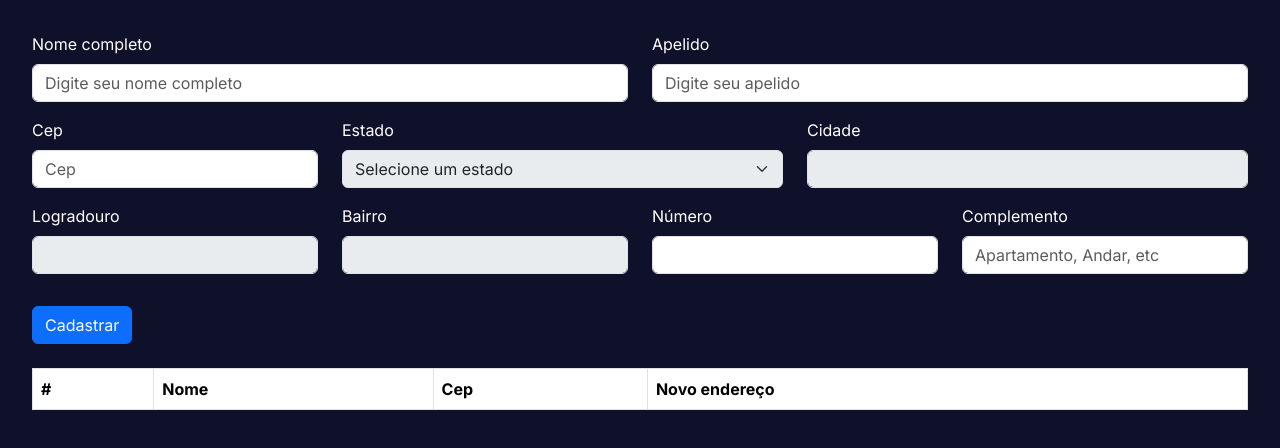
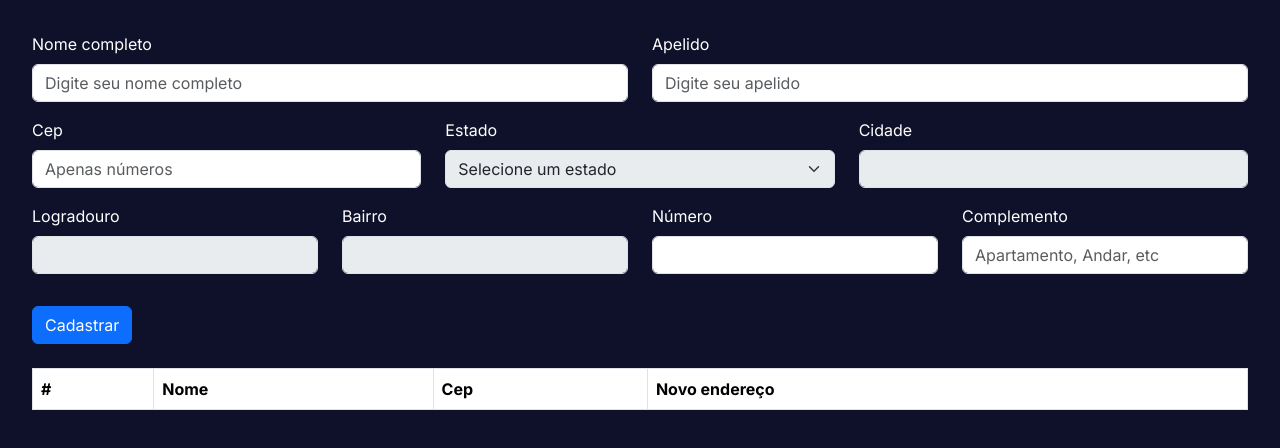
Before and after one commit to Matheus7991/desafio_react_cep, a React (Vite) app: page / in a window 1280 px wide. Shown: the top 448 px of the page. Built offline with nearby package versions, Linux system fonts and the light colour scheme.

Commit message:
Checagem de CEP

```diff
--- a/src/routes/cadastro.tsx
+++ b/src/routes/cadastro.tsx
@@ -34,11 +34,20 @@ function Cadastro() {
 
     };
 
+    const setarCep = (e) =>{
+        if(e.target.value.length > 8){
+            return Error;
+        } else {
+            setCep(e.target.value);
+        }
+    }
+
 
     const checarCep = (e) =>{
+
         const cep = e.target.value.replace(/\D/g,'');
+
         fetch (`http://viacep.com.br/ws/${cep}/json`).then(res => res.json()).then(data => {
-            console.log(data);
 
             if(data.erro){
                 setUf('');
@@ -158,14 +167,14 @@ function Cadastro() {
             </Row>
 
             <Row className='mb-3'>
-                <Form.Group as={Col} md='3'>
+                <Form.Group as={Col}>
                     <Form.Label>Cep</Form.Label>
                     <Form.Control
                         value={cep}
                         onBlur={checarCep}
-                        onChange={(e) => setCep(e.target.value)}
+                        onChange={setarCep}
                         type='number'
-                        placeholder='Cep'
+                        placeholder='Apenas números'
                         required
                     />
                 </Form.Group>
```
